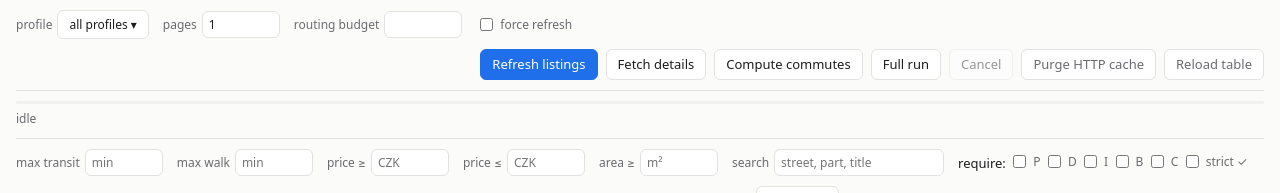
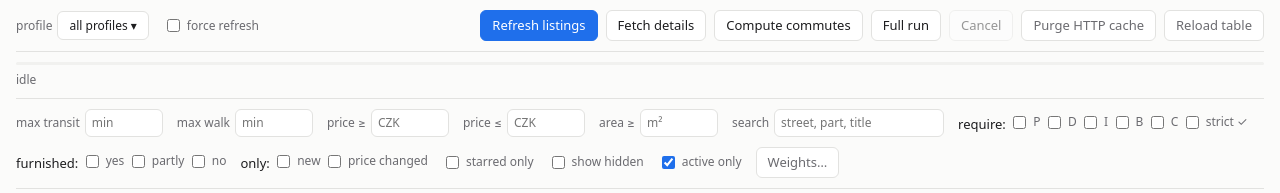
Before and after one commit to jnt2007/ap-searcher, a Python web app: template ap_searcher/templates/index.html.j2 in a window 1280 px wide. Shown: the part 69-262 px from the top of the page. Run offline with Jinja, Linux system fonts and the light colour scheme; the template is opened without the code that fills it: most values are stand-ins (such as "Sample title", 1, 10 or a date in 2020).

Commit message:
Remove pages and routing budget fields from the toolbar
Runs now use each profile's own max_pages and routing.max_requests_per_run from the config. The pages field previously forced the largest max_pages onto every profile. /api/run still accepts max_pages and budget as optional overrides.

```diff
--- a/ap_searcher/server.py
+++ b/ap_searcher/server.py
@@ -138,8 +138,6 @@
         return self.env.get_template("index.html.j2").render(
             office=self.cfg.office,
             profiles=[p.name for p in self.cfg.profiles],
-            default_pages=max(p.max_pages for p in self.cfg.profiles),
-            default_budget=self.cfg.routing.max_requests_per_run,
             arrive_human=self.cfg.commute.next_arrival().strftime("%a %d %b, %H:%M"),
         )
 
--- a/ap_searcher/static/app.js
+++ b/ap_searcher/static/app.js
@@ -339,8 +339,6 @@
   return Object.assign(
     {
       profile: selectedProfiles().join(",") || null,
-      max_pages: Number($("#max-pages").value) || null,
-      budget: Number($("#budget").value) || null,
       force: $("#force").checked,
     },
     extra
--- a/ap_searcher/templates/index.html.j2
+++ b/ap_searcher/templates/index.html.j2
@@ -31,8 +31,6 @@
       </span>
     </span>
   </label>
-  <label>pages <input type="number" id="max-pages" min="1" max="50" value="{{ default_pages }}" title="search result pages to sweep (~21 listings each)"></label>
-  <label>routing budget <input type="number" id="budget" min="0" max="5000" value="{{ default_budget }}" title="max routing requests this run; cached routes do not count"></label>
   <label class="chk"><input type="checkbox" id="force"> force refresh</label>
 
   <div class="btns">
```
Also changed, not shown: tests/test_server.py (+7 -11 lines), README.md.
